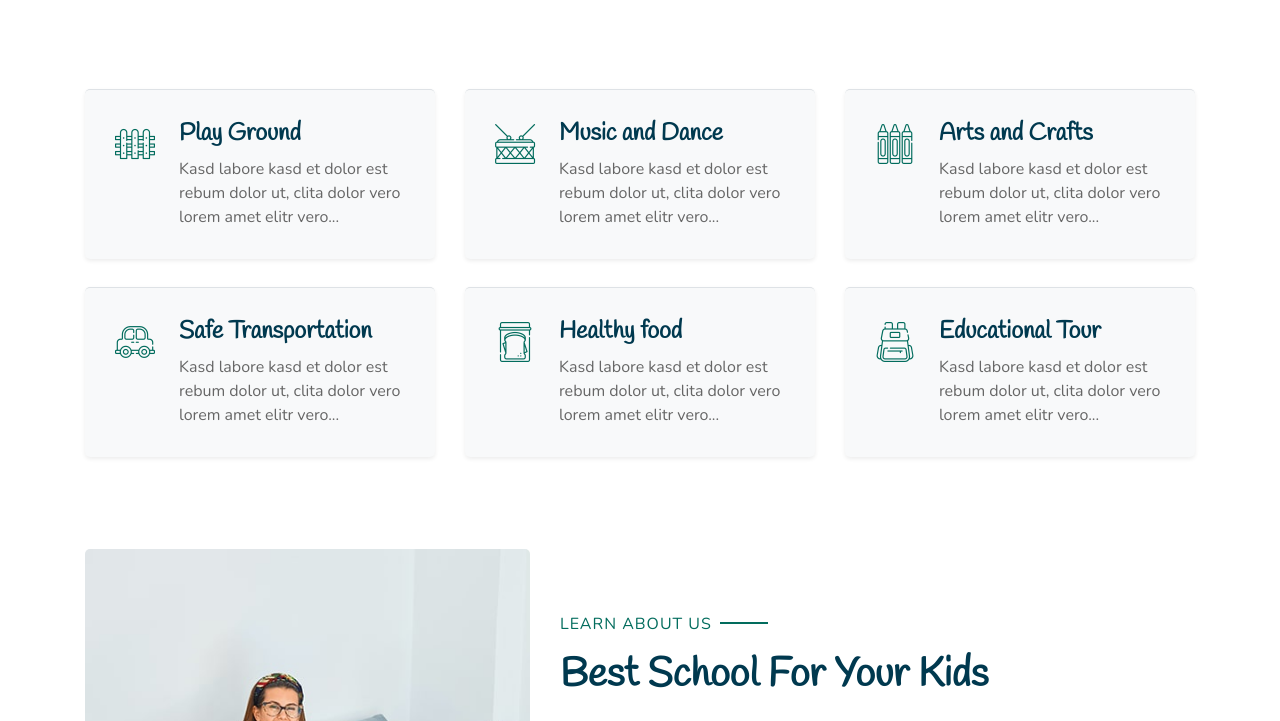
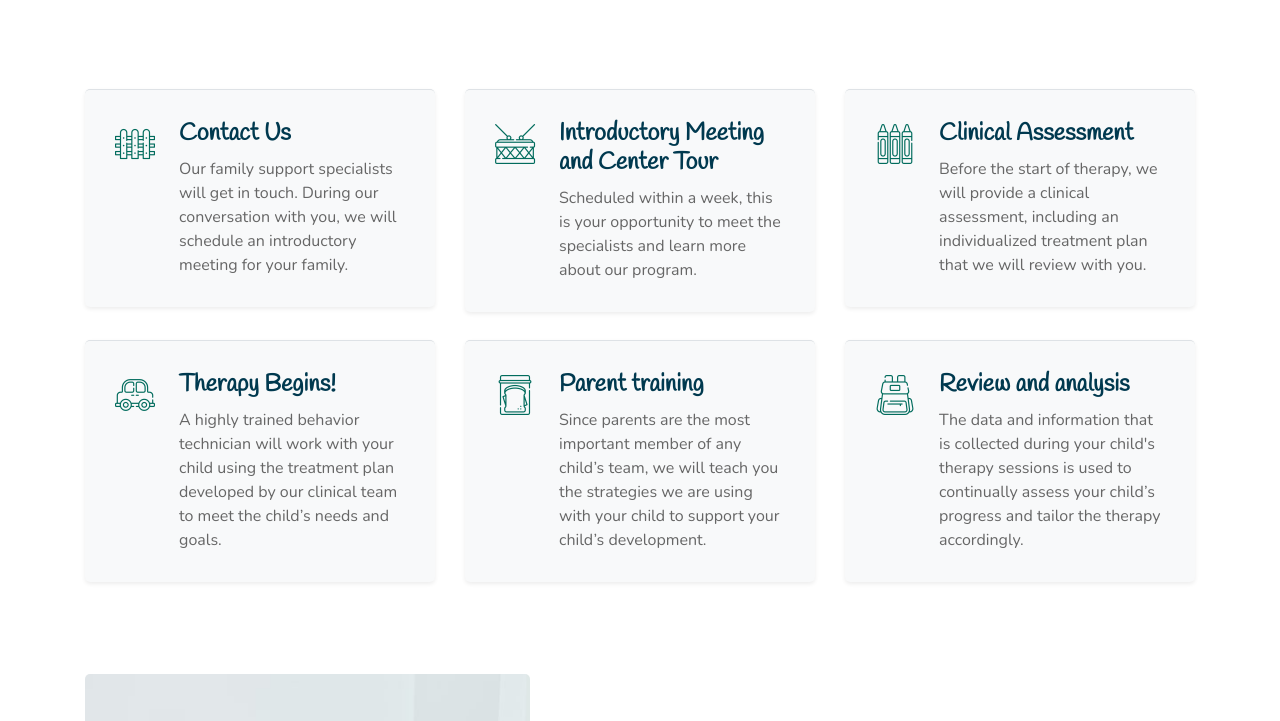
Before and after one commit to SubhashiniSundaresan/epitomecenter, a plain HTML site: page index.html in a window 1280 px wide. Shown: the part 760-1481 px from the top of the page. Drawn offline with nearby package versions, Linux system fonts and the light colour scheme.

```diff
--- a/index.html
+++ b/index.html
@@ -120,10 +120,10 @@
                 class="flaticon-050-fence h1 font-weight-normal text-primary mb-3"
               ></i>
               <div class="pl-4">
-                <h4>Play Ground</h4>
+                <h4>Contact Us
+                </h4>
                 <p class="m-0">
-                  Kasd labore kasd et dolor est rebum dolor ut, clita dolor vero
-                  lorem amet elitr vero...
+                  Our family support specialists will get in touch. During our conversation with you, we will schedule an introductory meeting for your family.
                 </p>
               </div>
             </div>
@@ -137,10 +137,9 @@
                 class="flaticon-022-drum h1 font-weight-normal text-primary mb-3"
               ></i>
               <div class="pl-4">
-                <h4>Music and Dance</h4>
+                <h4>Introductory Meeting and Center Tour</h4>
                 <p class="m-0">
-                  Kasd labore kasd et dolor est rebum dolor ut, clita dolor vero
-                  lorem amet elitr vero...
+                  Scheduled within a week, this is your opportunity to meet the specialists and learn more about our program.
                 </p>
               </div>
             </div>
@@ -154,10 +153,9 @@
                 class="flaticon-030-crayons h1 font-weight-normal text-primary mb-3"
               ></i>
               <div class="pl-4">
-                <h4>Arts and Crafts</h4>
+                <h4>Clinical Assessment</h4>
                 <p class="m-0">
-                  Kasd labore kasd et dolor est rebum dolor ut, clita dolor vero
-                  lorem amet elitr vero...
+                  Before the start of therapy, we will provide a clinical assessment, including an individualized treatment plan that we will review with you.
                 </p>
               </div>
             </div>
@@ -171,10 +169,9 @@
                 class="flaticon-017-toy-car h1 font-weight-normal text-primary mb-3"
               ></i>
               <div class="pl-4">
-                <h4>Safe Transportation</h4>
+                <h4>Therapy Begins!</h4>
                 <p class="m-0">
-                  Kasd labore kasd et dolor est rebum dolor ut, clita dolor vero
-                  lorem amet elitr vero...
+                  A highly trained behavior technician will work with your child using the treatment plan developed by our clinical team to meet the child’s needs and goals.
                 </p>
               </div>
             </div>
@@ -188,11 +185,9 @@
                 class="flaticon-025-sandwich h1 font-weight-normal text-primary mb-3"
               ></i>
               <div class="pl-4">
-                <h4>Healthy food</h4>
+                <h4>Parent training</h4>
                 <p class="m-0">
-                  Kasd labore kasd et dolor est rebum dolor ut, clita dolor vero
-                  lorem amet elitr vero...
-                </p>
+                  Since parents are the most important member of any child’s team, we will teach you the strategies we are using with your child to support your child’s development. </p>
               </div>
             </div>
           </div>
@@ -205,10 +200,9 @@
                 class="flaticon-047-backpack h1 font-weight-normal text-primary mb-3"
               ></i>
               <div class="pl-4">
-                <h4>Educational Tour</h4>
+                <h4>Review and analysis</h4>
                 <p class="m-0">
-                  Kasd labore kasd et dolor est rebum dolor ut, clita dolor vero
-                  lorem amet elitr vero...
+                  The data and information that is collected during your child's therapy sessions is used to continually assess your child’s progress and tailor the therapy accordingly.
                 </p>
               </div>
             </div>
```
